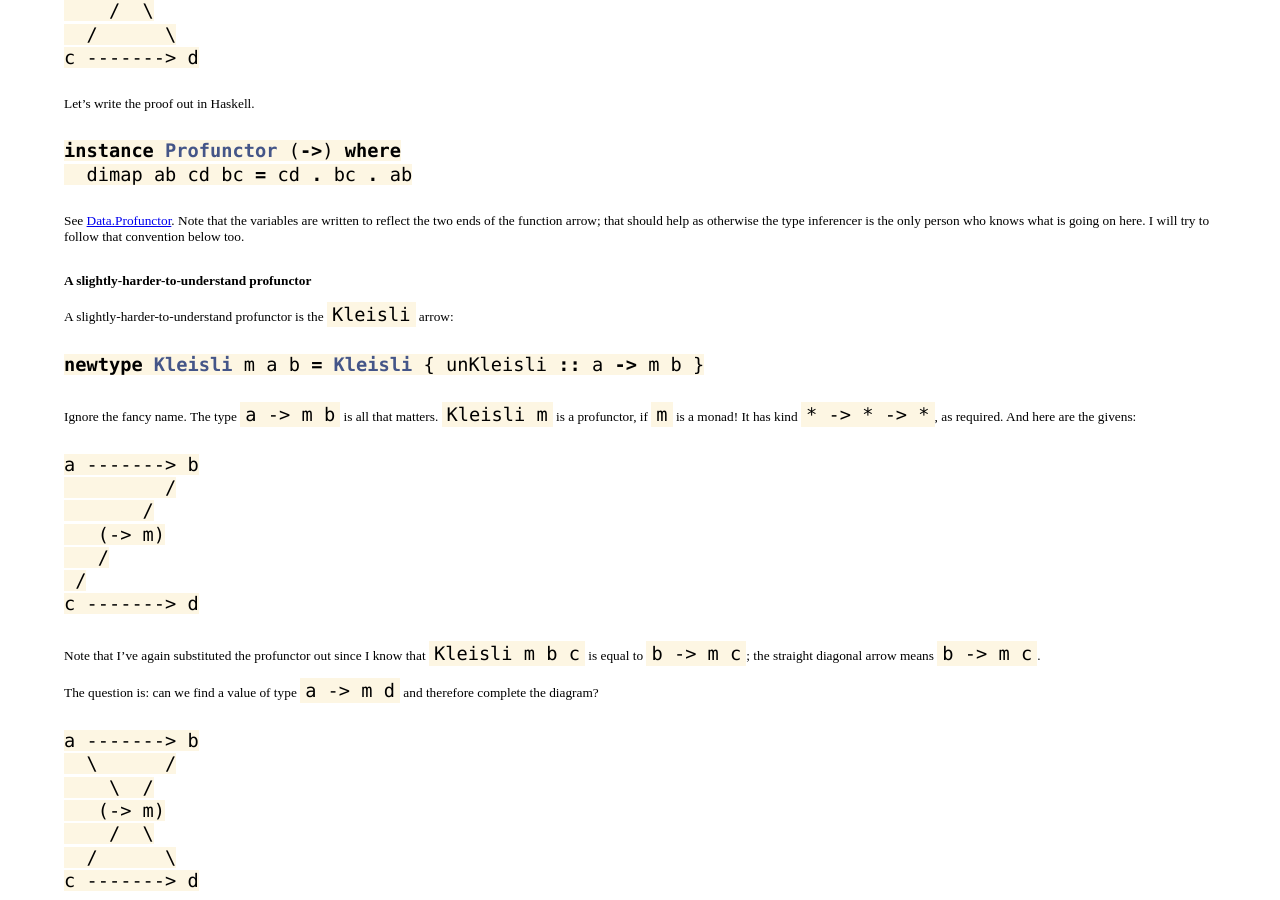
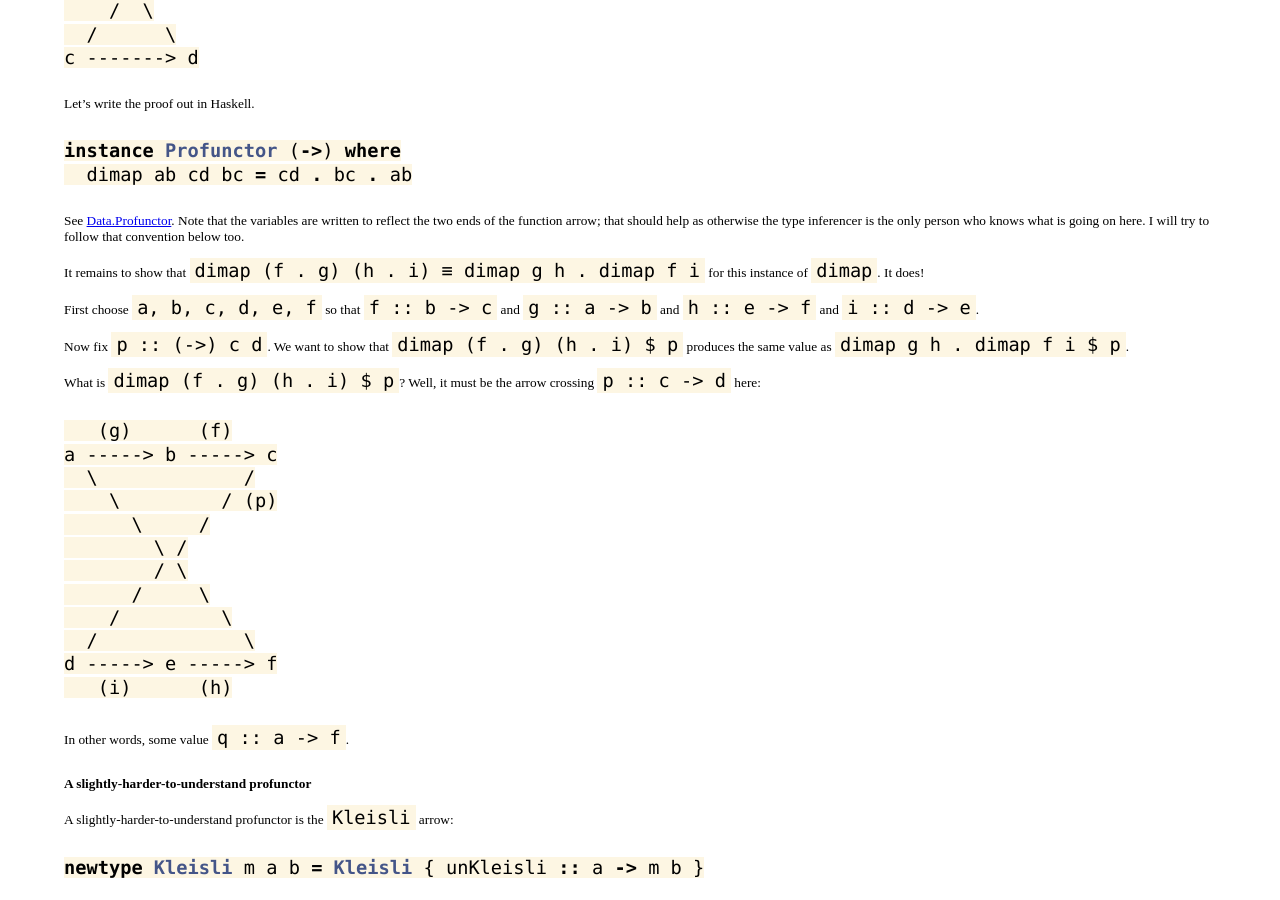
Before and after one commit to hlian/hao.codes, a Jekyll site: the page built from _posts/2015-02-25-profunctors.md, in a window 1280 px wide and 900 px high, scrolled down 2594 px. Built offline with Jekyll 4.4.1, drawn with Linux system fonts in a browser that asks for light colours; Markdown is read by kramdown in place of the engine named in the settings; some of the changed text lies outside the part shown.

Commit message:
beginning of proof

````diff
--- a/_posts/2015-02-25-profunctors.md
+++ b/_posts/2015-02-25-profunctors.md
@@ -206,6 +206,31 @@ function arrow; that should help as otherwise the type inferencer is
 the only person who knows what is going on here. I will try to follow
 that convention below too.
 
+It remains to show that `dimap (f . g) (h . i) ≡ dimap g h . dimap f i` for this instance of `dimap`. It does!
+
+First choose `a, b, c, d, e, f` so that `f :: b -> c` and `g :: a -> b` and `h :: e -> f` and `i :: d -> e`.
+
+Now fix `p :: (->) c d`. We want to show that `dimap (f . g) (h . i) $ p` produces the same value as `dimap g h . dimap f i $ p`.
+
+What is `dimap (f . g) (h . i) $ p`? Well, it must be the arrow crossing `p :: c -> d` here:
+
+```
+   (g)      (f)
+a -----> b -----> c
+  \             /
+    \         / (p)
+      \     /
+        \ /
+        / \
+      /     \
+    /         \
+  /             \
+d -----> e -----> f
+   (i)      (h)
+```
+
+In other words, some value `q :: a -> f`.
+
 
 ## A slightly-harder-to-understand profunctor
 
@@ -271,6 +296,8 @@ instance Monad m =>  Profunctor (Kleisli m) where
                               where cmd = liftM cd
 ```
 
+Again it remains to show that `dimap (f . g) (h . i) ≡ dimap g h . dimap f i` for this instance of `dimap`. (It does!)
+
 ## Examples of profunctors in lenses
 
 TODO
````
